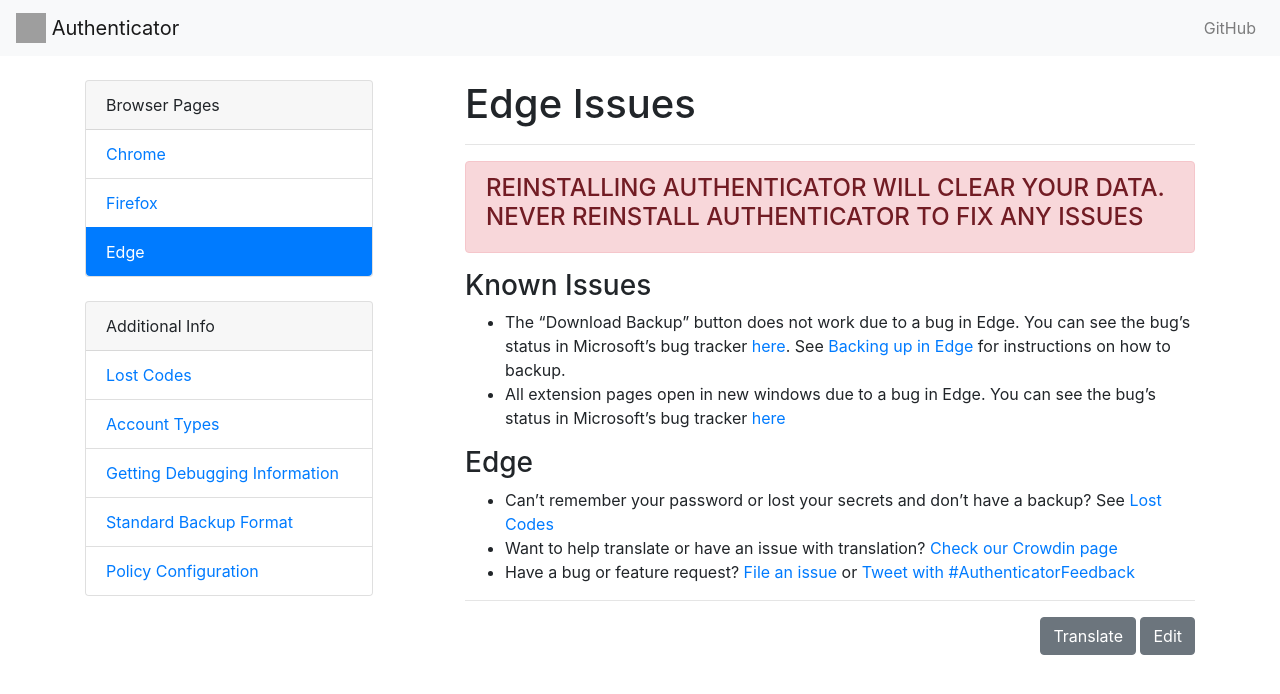
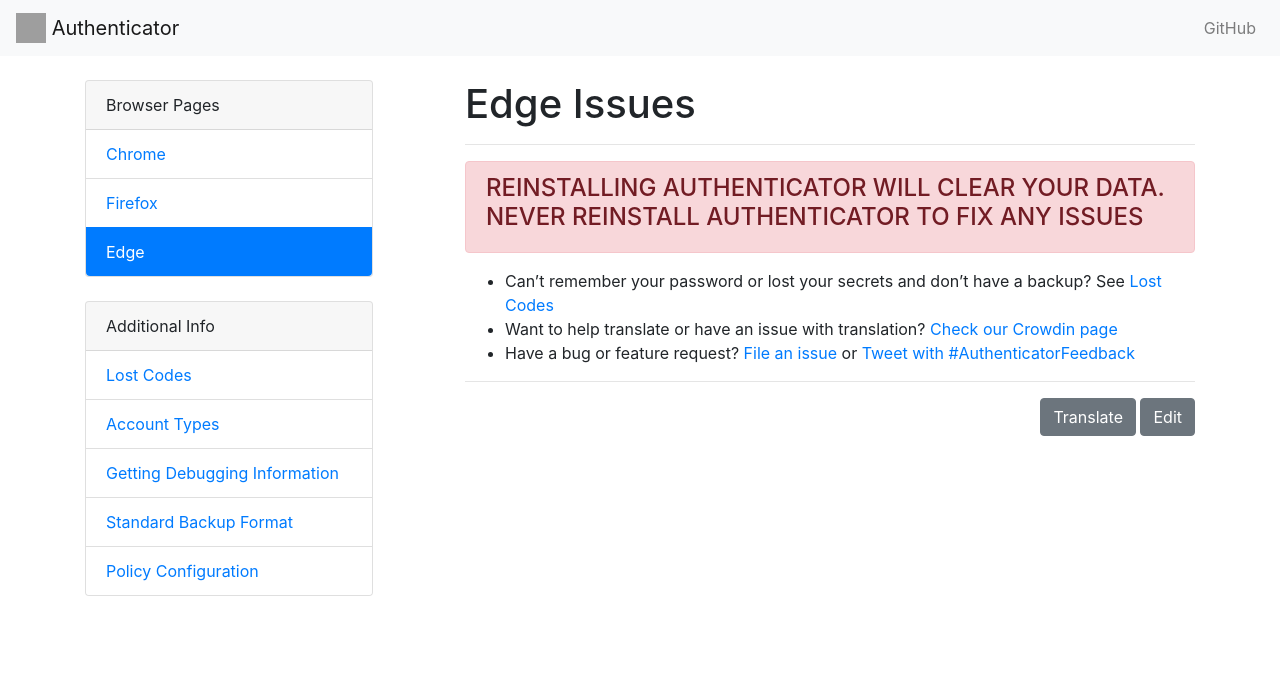
Before and after one commit to Authenticator-Extension/authenticator.cc, a Jekyll site: the page built from docs/en/edge-issues.md, in a window 1280 px wide. Shown: the top 694 px of the page. Built offline with Jekyll 4.4.1, drawn with Linux system fonts in a browser that asks for light colours; our own code applies the rules of GitHub Pages for plain Markdown files; grey boxes are pictures that could not be loaded.

Commit message:
new edge time

```diff
--- a/docs/en/edge-issues.md
+++ b/docs/en/edge-issues.md
@@ -2,18 +2,11 @@
 title: Edge Issues
 stub: edge-issues
 lang: en
-ver: 1
+ver: 2
 ---
 
 {% include warning.html class="danger" message="<h4>REINSTALLING AUTHENTICATOR WILL CLEAR YOUR DATA. NEVER REINSTALL AUTHENTICATOR TO FIX ANY ISSUES</h4>" %}
 
-### Known Issues
-
-- The "Download Backup" button does not work due to a bug in Edge. You can see the bug's status in Microsoft's bug tracker [here](https://developer.microsoft.com/en-us/microsoft-edge/platform/issues/14603958/). See [Backing up in Edge](edge-backup) for instructions on how to backup.
-- All extension pages open in new windows due to a bug in Edge.  You can see the bug's status in Microsoft's bug tracker [here](https://developer.microsoft.com/en-us/microsoft-edge/platform/issues/18438862/)
-
-### Edge
-
 - Can't remember your password or lost your secrets and don't have a backup? See [Lost Codes](lost-codes)
 - Want to help translate or have an issue with translation? [Check our Crowdin page](https://crowdin.com/project/authenticator-firefox)
 - Have a bug or feature request? [File an issue](https://github.com/Authenticator-Extension/Authenticator/issues/new/choose) or [Tweet with #AuthenticatorFeedback](https://twitter.com/intent/tweet?hashtags=AuthenticatorFeedback)
```
Also changed, not shown: docs/en/edge-backup.md (+1 -1 lines).
